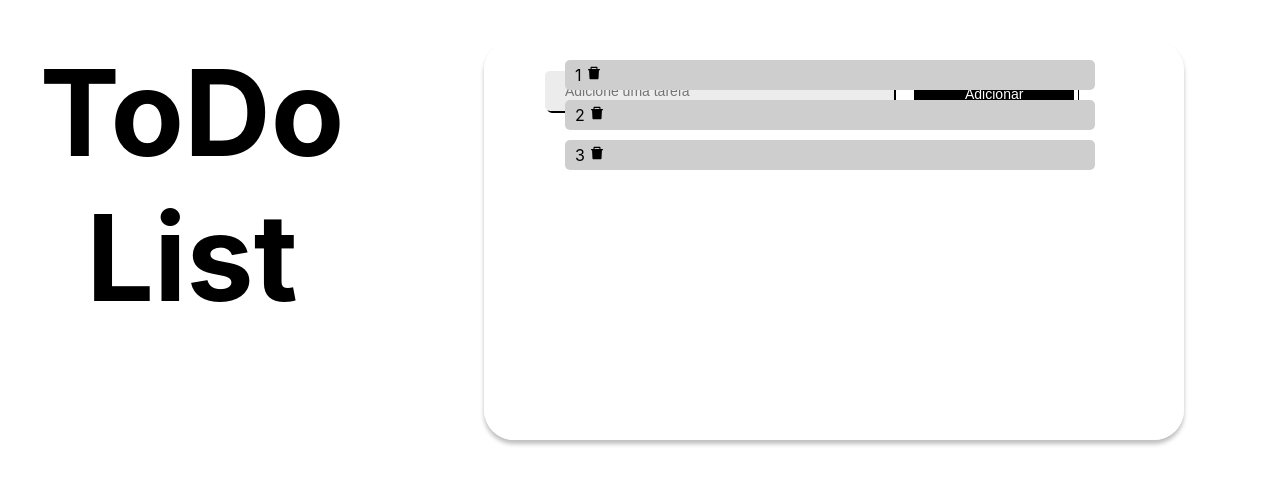
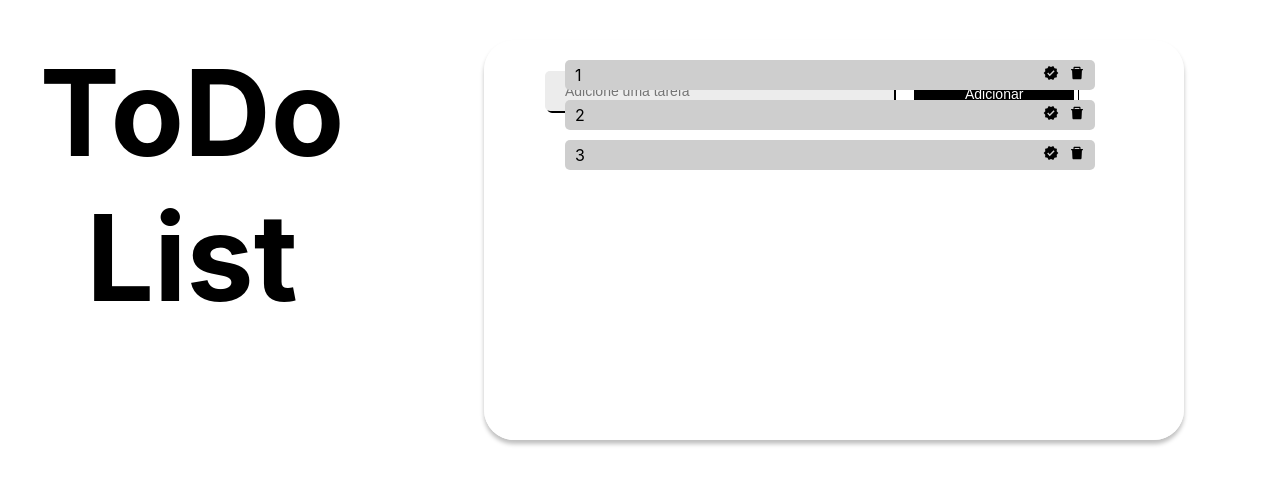
Before and after one commit to johnnysat/todo-list-reactapp, a React (Create React App) app: page / in a window 1280 px wide. Shown: the part 160-644 px from the top of the page. Built offline with nearby package versions, Linux system fonts and the light colour scheme.

Commit message:
Ajustando icones de Verificado e de delete

```diff
--- a/src/components/list/list.css
+++ b/src/components/list/list.css
@@ -9,11 +9,19 @@ ul {
 
 ul li {
   margin-top: 10px;
-  text-transform: capitalize;
   background-color: #CECECE;
   border-radius: 5px;
   width: 530px;
   line-height: 30px;
   padding-left: 10px;
+  display: flex;
+  justify-content: space-between;
+}
 
+#icon_verified {
+  margin-right: 10px;
 }
+
+#icon_delete {
+  margin-right: 10px;
+}
--- a/src/components/list/list.js
+++ b/src/components/list/list.js
@@ -1,13 +1,20 @@
 import React from 'react';
 import './list.css'
 import { AiFillDelete } from 'react-icons/ai';
+import { MdVerified } from 'react-icons/md';
+
 
 
 function List(props) {
   return (
     <ul className="todo-list">
       {props.itemsList.map((item, index) => (
-        <li key={index}>{item} <AiFillDelete /></li>
+        <li key={index}>{item}
+          <div className="icons">
+            <MdVerified id="icon_verified"/>
+            <AiFillDelete id="icon_delete"/>
+          </div>
+        </li>
       ))}
     </ul>
   )
```
